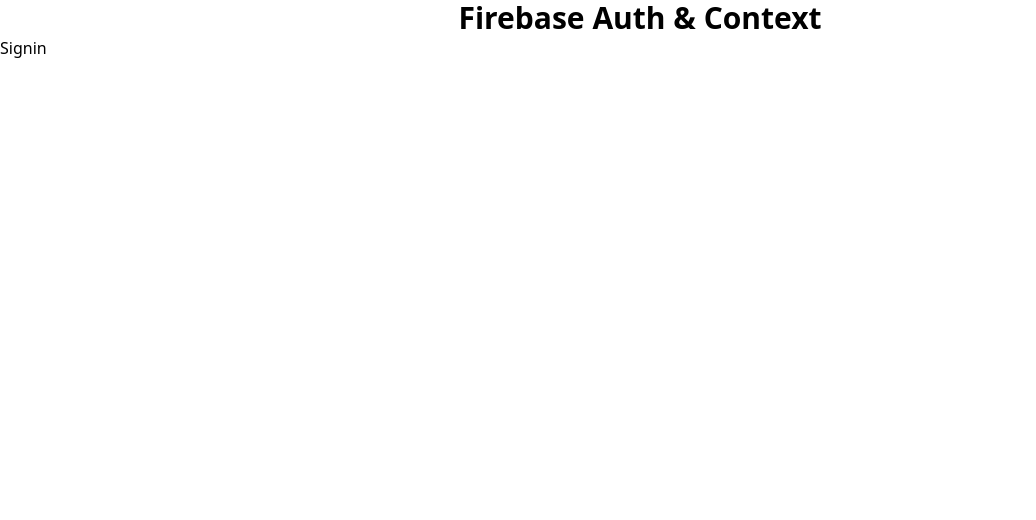
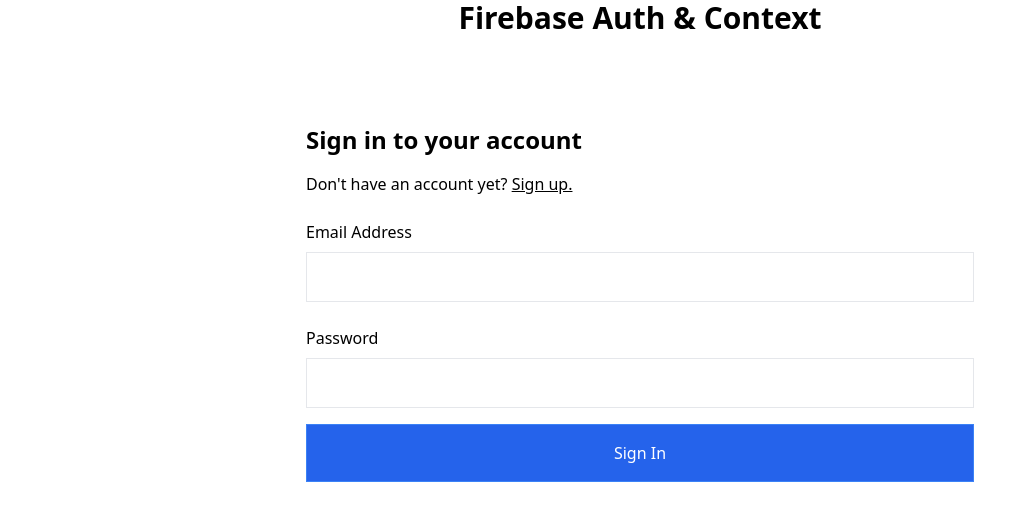
Before and after one commit to dvaug86/Tutorial-Firebase-Authentication-pt1-CodeCommerce, a React (Create React App) app: page / in a window 1280 px wide. Shown: the top 520 px of the page, without its empty margins (0-1036 px from the left). Built offline with nearby package versions, Linux system fonts and the light colour scheme.

Commit message:
finished component styling

```diff
--- a/src/components/Account.jsx
+++ b/src/components/Account.jsx
@@ -1,9 +1,13 @@
-import React from 'react'
+import React from "react";
 
 const Account = () => {
   return (
-    <div>Account</div>
-  )
-}
+    <div className="max-w-[700px] mx-auto my-16 p-4 ">
+      <h1 className="text-2xl font-bold py-4">Account</h1>
+      <p>User Email</p>
+      <button className="border px-6 py-2 my-4">Logout</button>
+    </div>
+  );
+};
 
-export default Account
+export default Account;
--- a/src/components/Signin.jsx
+++ b/src/components/Signin.jsx
@@ -1,8 +1,32 @@
 import React from 'react'
+import { Link } from 'react-router-dom'
 
 const Signin = () => {
   return (
-    <div>Signin</div>
+    <div className="max-w-[700px] mx-auto my-16 p-4 ">
+      <div>
+        <h1 className="text-2xl font-bold py-2">Sign in to your account</h1>
+        <p className="py-2">
+          Don't have an account yet?{" "}
+          <Link className="underline" to="/signup">
+            Sign up.
+          </Link>
+        </p>
+      </div>
+      <form>
+        <div className="flex flex-col py-2">
+          <label className="py-2 font-medium">Email Address</label>
+          <input className="border p-3" type="email" />
+        </div>
+        <div className="flex flex-col py-2">
+          <label className="py-2 font-medium">Password</label>
+          <input className="border p-3" type="password" />
+        </div>
+        <button className="border border-blue-500 bg-blue-600 hover:bg-blue-500 w-full p-4 my-2 text-white">
+          Sign In
+        </button>
+      </form>
+    </div>
   )
 }
 
--- a/src/components/Signup.jsx
+++ b/src/components/Signup.jsx
@@ -5,9 +5,9 @@
   return (
     <div className="max-w-[700px] mx-auto my-16 p-4 ">
       <div>
-        <h1 className="text-2xl font-bold py-2">Sign in to your account</h1>
+        <h1 className="text-2xl font-bold py-2">Sign up for a free account</h1>
         <p className="py-2">
-          Already have an account yet?
+          Already have an account yet?{" "}
           <Link className="underline" to="/">
             Sign in.
           </Link>
@@ -22,7 +22,9 @@
           <label className="py-2 font-medium">Password</label>
           <input className="border p-3" type="password" />
         </div>
-        <button>Sign Up</button>
+        <button className="border border-blue-500 bg-blue-600 hover:bg-blue-500 w-full p-4 my-2 text-white">
+          Sign Up
+        </button>
       </form>
     </div>
   );
```
